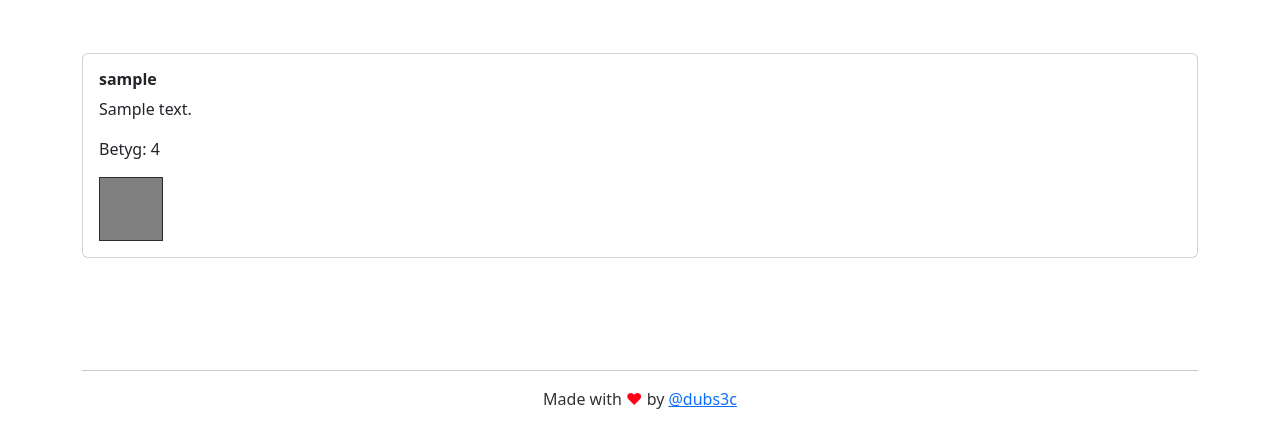
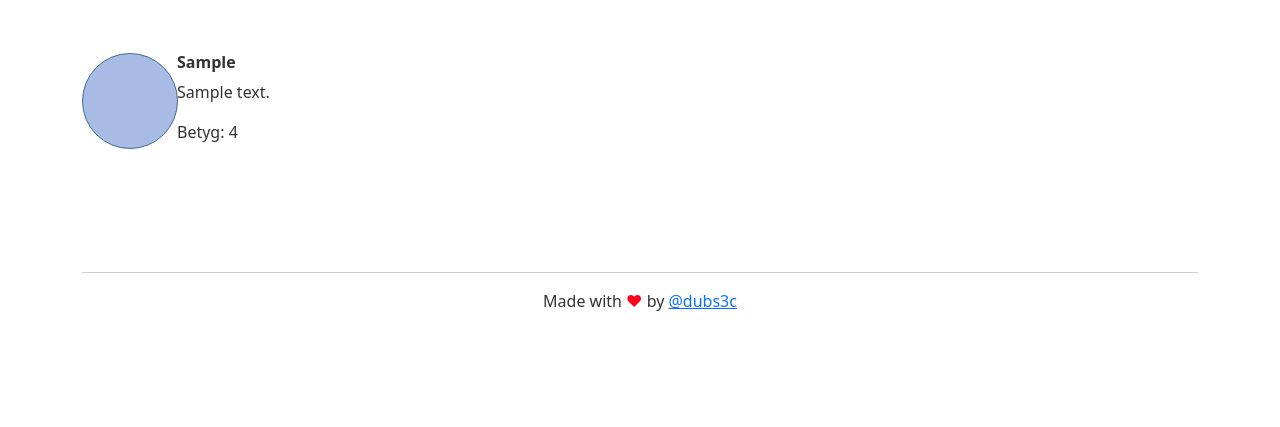
Before and after one commit to dubs3c/burgarkartan, a Django app: page /platser/1 in a window 1280 px wide. Shown: the part 772-1199 px from the top of the page. After the commit the page ends 1083 px from the top, so only its background shows below. Run offline with Django 4.2, Linux system fonts and the light colour scheme; tables that the repository leaves empty hold one stand-in row (values such as "Sample post").

Commit message:
update comments

```diff
--- a/web/templates/places-detail.html
+++ b/web/templates/places-detail.html
@@ -14,7 +14,6 @@
                   </button>
 
                 <br />
-
 
                 <!-- Modal -->
                 <div class="modal fade" id="exampleModal" tabindex="-1" aria-labelledby="exampleModalLabel" aria-hidden="true">
@@ -39,8 +38,6 @@
                     </div>
                 </div>
 
-
-
             {% endif %}
         {% endif %}
         <br />
@@ -64,27 +61,25 @@
 <br />
 <br />
 
-<div class="row">
 
-
-    <div class="col-md">
-        {% for review in reviews %}
-        <div class="col">
-            <div class="card">
-                <div class="card-body">
-                    <h6><strong>{{review.author}}</strong></h6>
-                    <p>{{review.review}}</p>
-                    <p>Betyg: {{review.rating}}</p>
-                    <div style="width: 64px; height: 64px; background: grey; border: 1px solid #2d2d2d"></div>
-                </div>
-            </div>
+    {% for review in reviews %}
+    <div class="row">
+        <div class="col-md-1">
+            <div style="width: 96px; height: 96px; border-radius: 100px; background: rgb(168, 187, 229); border: 1px solid #426e95"></div>
+        </div>
+        <div class="col-md">
+            {% if review.author.first_name %}
+                <h6><strong>{{review.author.first_name}}</strong></h6>
+            {% else %}
+                <h6><strong>{{review.author}}</strong></h6>
+            {% endif %}
+            <p>{{review.review}}</p>
+            <p>Betyg: {{review.rating}}</p>
         </div>
         <br />
-        {% endfor %}
     </div>
-
-
-</div>
+    <br />
+    {% endfor %}
 
 
 
```
